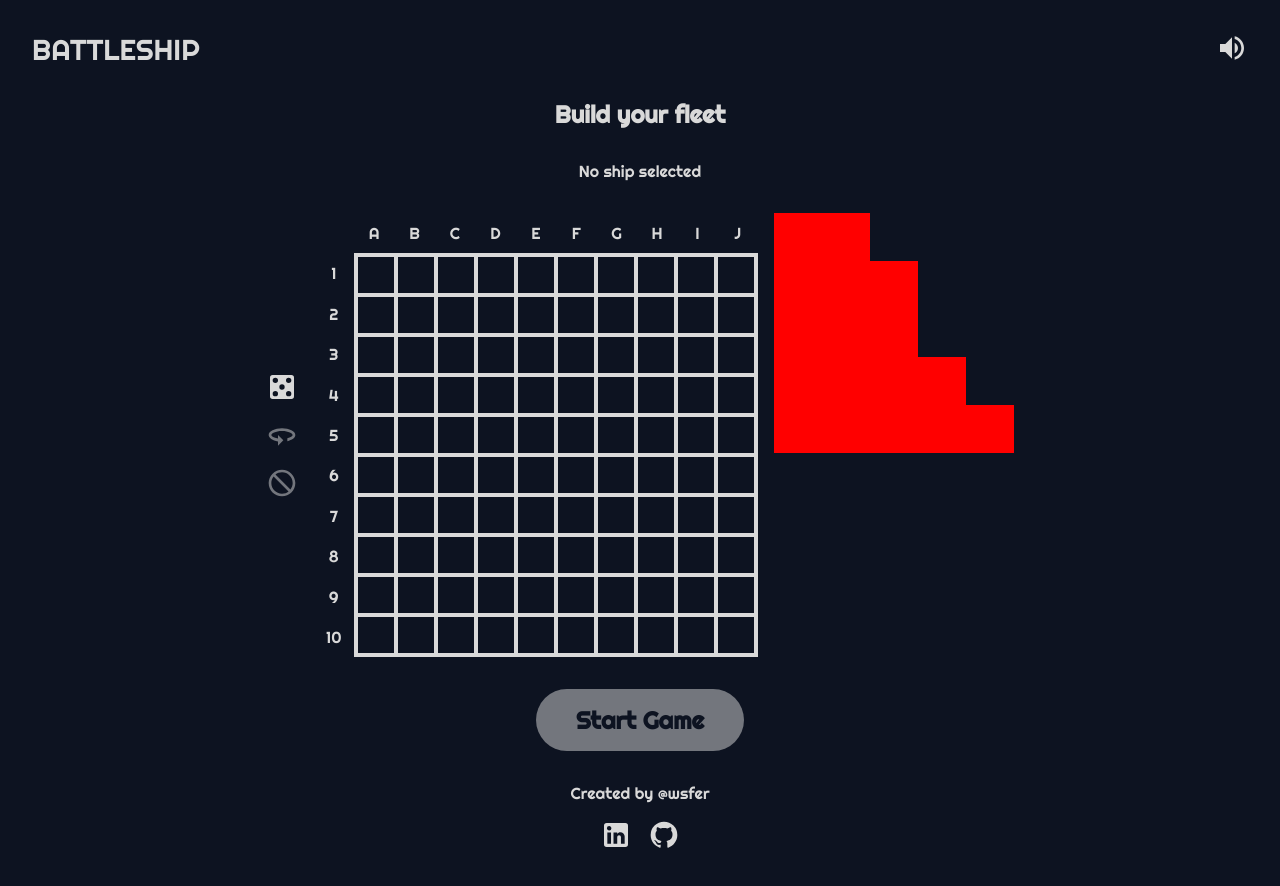
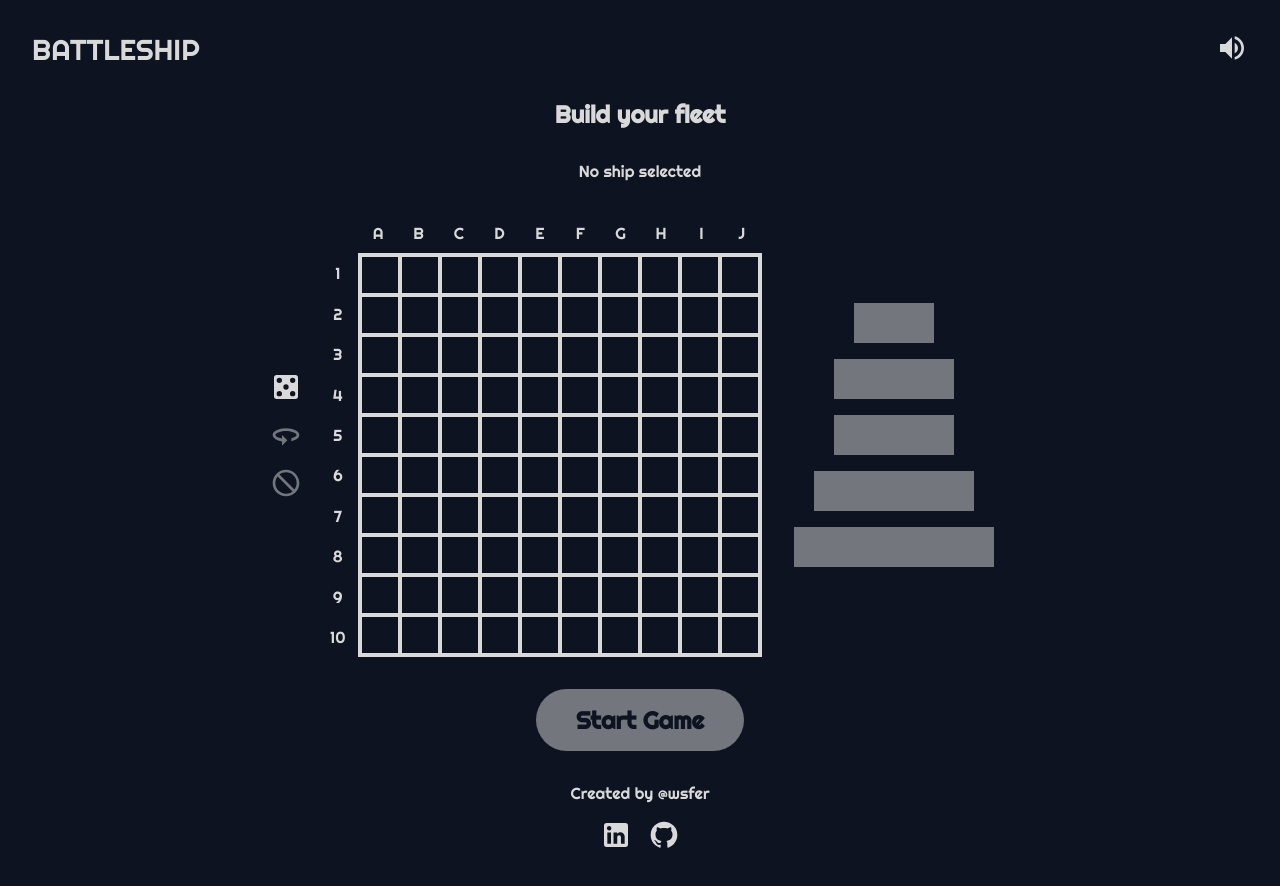
Before and after one commit to wsfer/battleship, a plain HTML site: page index.html in a window 1280 px wide. Both pictures are taken after a click on the button "New Game". Drawn offline with Linux system fonts and the light colour scheme.

Commit message:
add style to fleet dock and ships on fleet builder screen

```diff
--- a/main.css
+++ b/main.css
@@ -257,6 +257,7 @@ main {
 }
 .fleet > .square > .ship {
   position: absolute;
+  z-index: 1;
 }
 
 .fleet-status {
@@ -290,17 +291,21 @@ main {
   width: 5rem;
 }
 
-.ship {
-  position: relative;
+.ship-dock {
+  display: flex;
+  align-items: center;
+  justify-content: center;
+  flex-wrap: wrap;
+  width: calc(clamp(5rem, 25vw, 12.5rem) + 2rem);
+  height: 75%;
+  padding: 1rem;
+  gap: 1rem;
+  align-self: center;
 }
 
-.ship-status > div {
-  width: 3rem;
-  height: 1rem;
-  background-image: linear-gradient(red 100%);
+.ship {
+  background-color: var(--light-opaque);
 }
-
-.fleet-status > div {
-  width: 1.5rem;
-  height: 0.5rem;
+.ship.selected {
+  background-color: var(--secondary);
 }
```
Also changed, not shown: bundle.js (+2 -2 lines).
